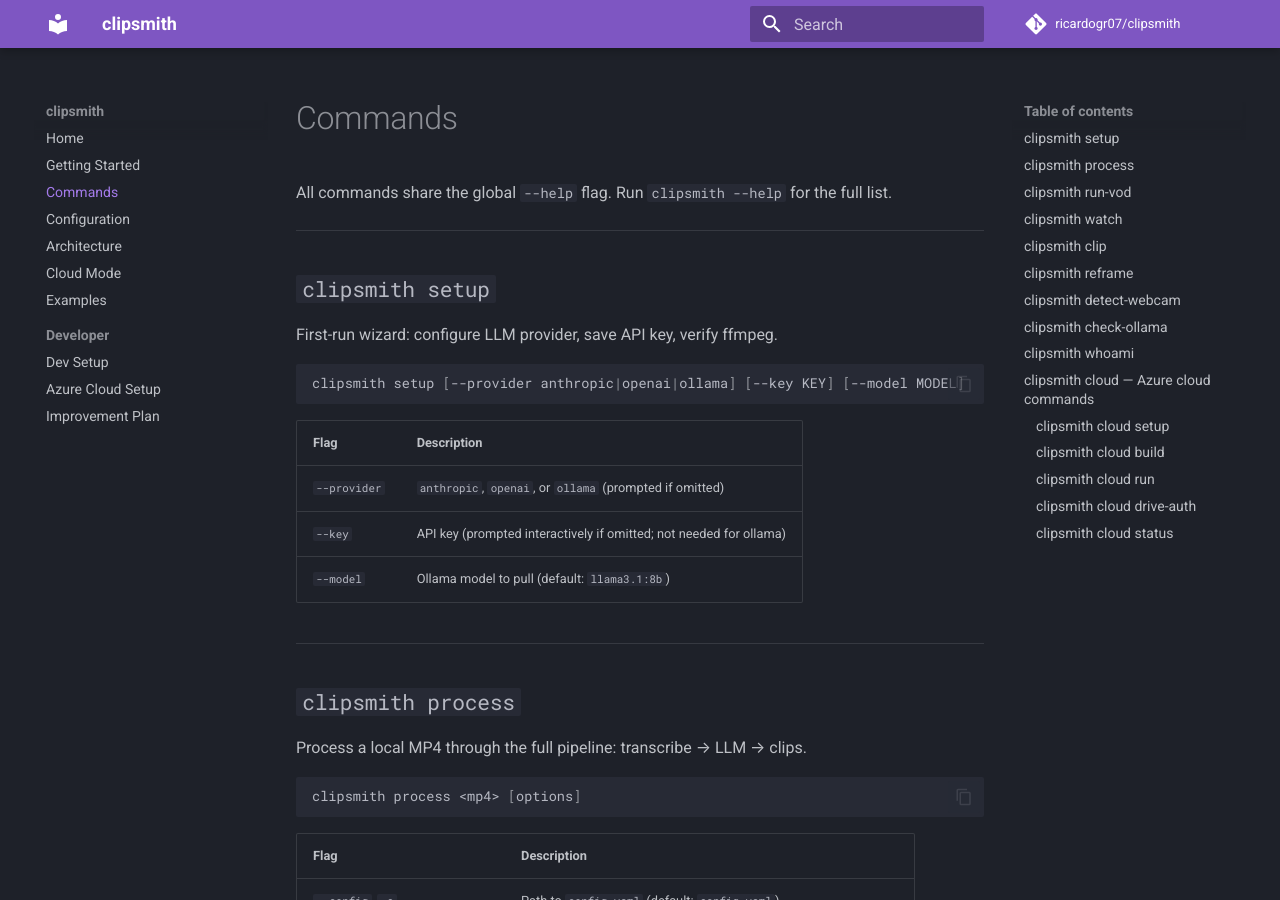
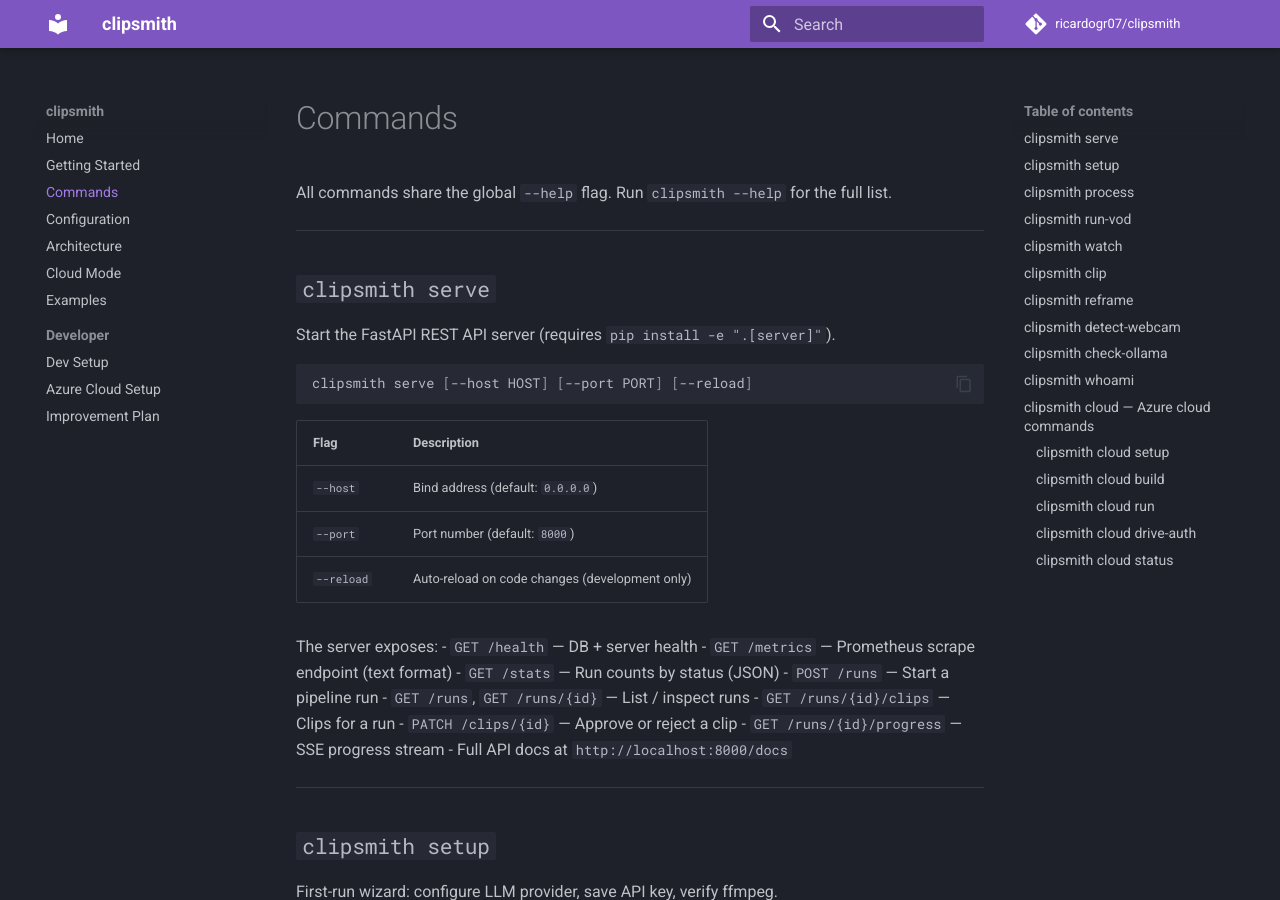
Before and after one commit to ricardogr07/clipsmith, an MkDocs documentation site: the page built from docs/commands.md, in a window 1280 px wide and 900 px high. Built offline with MkDocs 1.6.1 and Material for MkDocs 9.7.7, drawn with Linux system fonts in a browser that asks for light colours; comment, search, counter and statistics services are not loaded.

Commit message:
docs: Sprint 7.1 — document all post-0.2.1 sprint changes
CHANGELOG.md: add Unreleased section covering Sprints 1-7
README.md: add REST API & Dashboard section; add Observability section
  (docker-compose stack, URLs, Azure Monitor note;
   admin password is configurable via GRAFANA_ADMIN_PASSWORD)
CLAUDE.md: add [observability] install; telemetry.py in package layout;
  updated routes table; Observability section with instrument table
  (incl. clipsmith_llm_call_duration_seconds) and dev stack commands
docs/architecture.md: add telemetry.py to module map; add Observability
  section (trace topology, metrics table, local stack, Azure Monitor)
docs/configuration.md: add OTEL_EXPORTER_OTLP_ENDPOINT and
  APPLICATIONINSIGHTS_CONNECTION_STRING to .env secrets section
docs/commands.md: add clipsmith serve with endpoint reference table

Co-Authored-By: Claude Sonnet 4.6 <noreply@anthropic.com>

````diff
--- a/docs/commands.md
+++ b/docs/commands.md
@@ -1,6 +1,33 @@
 # Commands
 
 All commands share the global `--help` flag. Run `clipsmith --help` for the full list.
+
+---
+
+## `clipsmith serve`
+
+Start the FastAPI REST API server (requires `pip install -e ".[server]"`).
+
+```sh
+clipsmith serve [--host HOST] [--port PORT] [--reload]
+```
+
+| Flag | Description |
+|------|-------------|
+| `--host` | Bind address (default: `0.0.0.0`) |
+| `--port` | Port number (default: `8000`) |
+| `--reload` | Auto-reload on code changes (development only) |
+
+The server exposes:
+- `GET /health` — DB + server health
+- `GET /metrics` — Prometheus scrape endpoint (text format)
+- `GET /stats` — Run counts by status (JSON)
+- `POST /runs` — Start a pipeline run
+- `GET /runs`, `GET /runs/{id}` — List / inspect runs
+- `GET /runs/{id}/clips` — Clips for a run
+- `PATCH /clips/{id}` — Approve or reject a clip
+- `GET /runs/{id}/progress` — SSE progress stream
+- Full API docs at `http://localhost:8000/docs`
 
 ---
 
````
Also changed, not shown: CHANGELOG.md (+82 -0 lines), CLAUDE.md (+34 -6 lines), README.md (+40 -1 lines), docs/architecture.md (+64 -0 lines), docs/configuration.md (+4 -0 lines).
